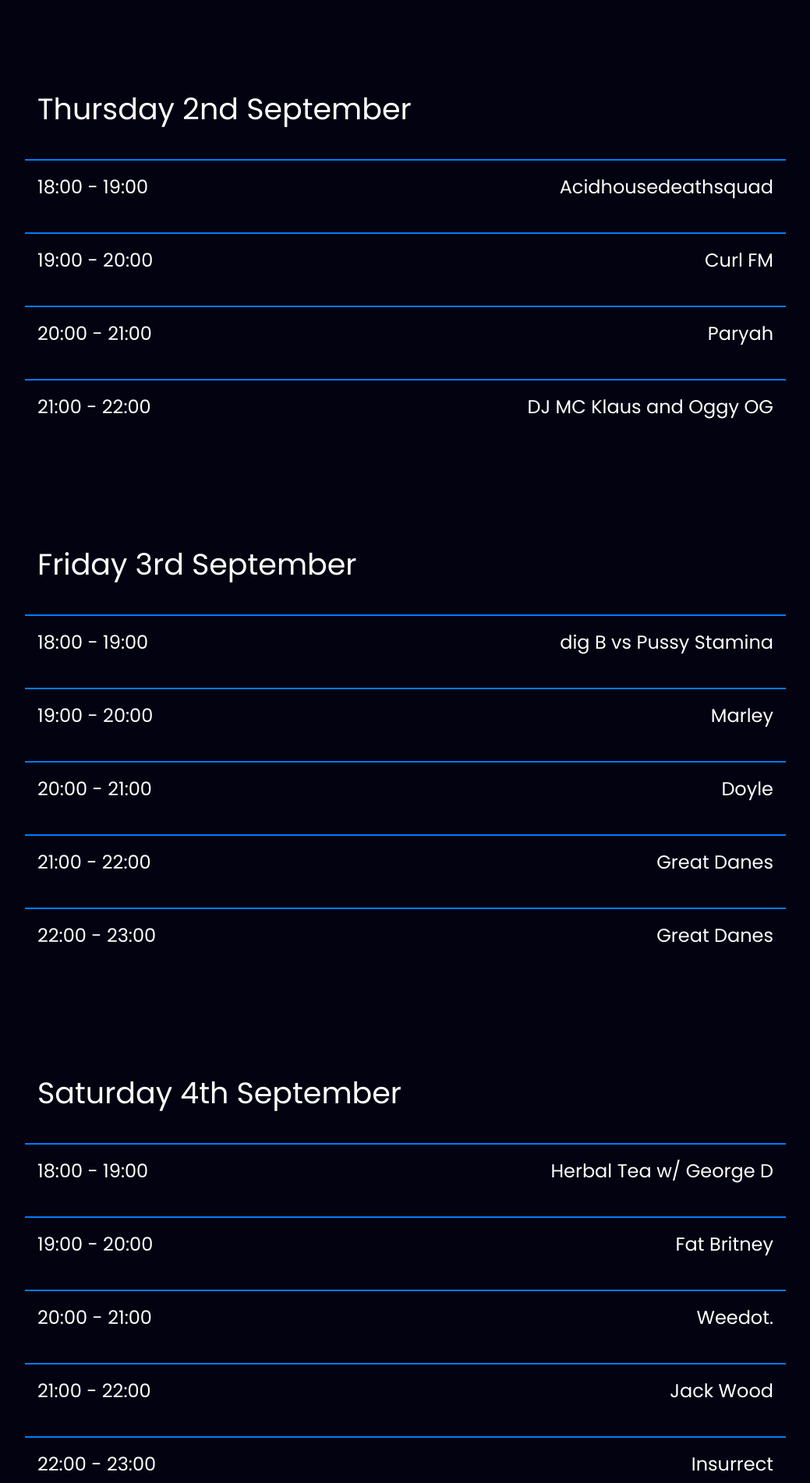
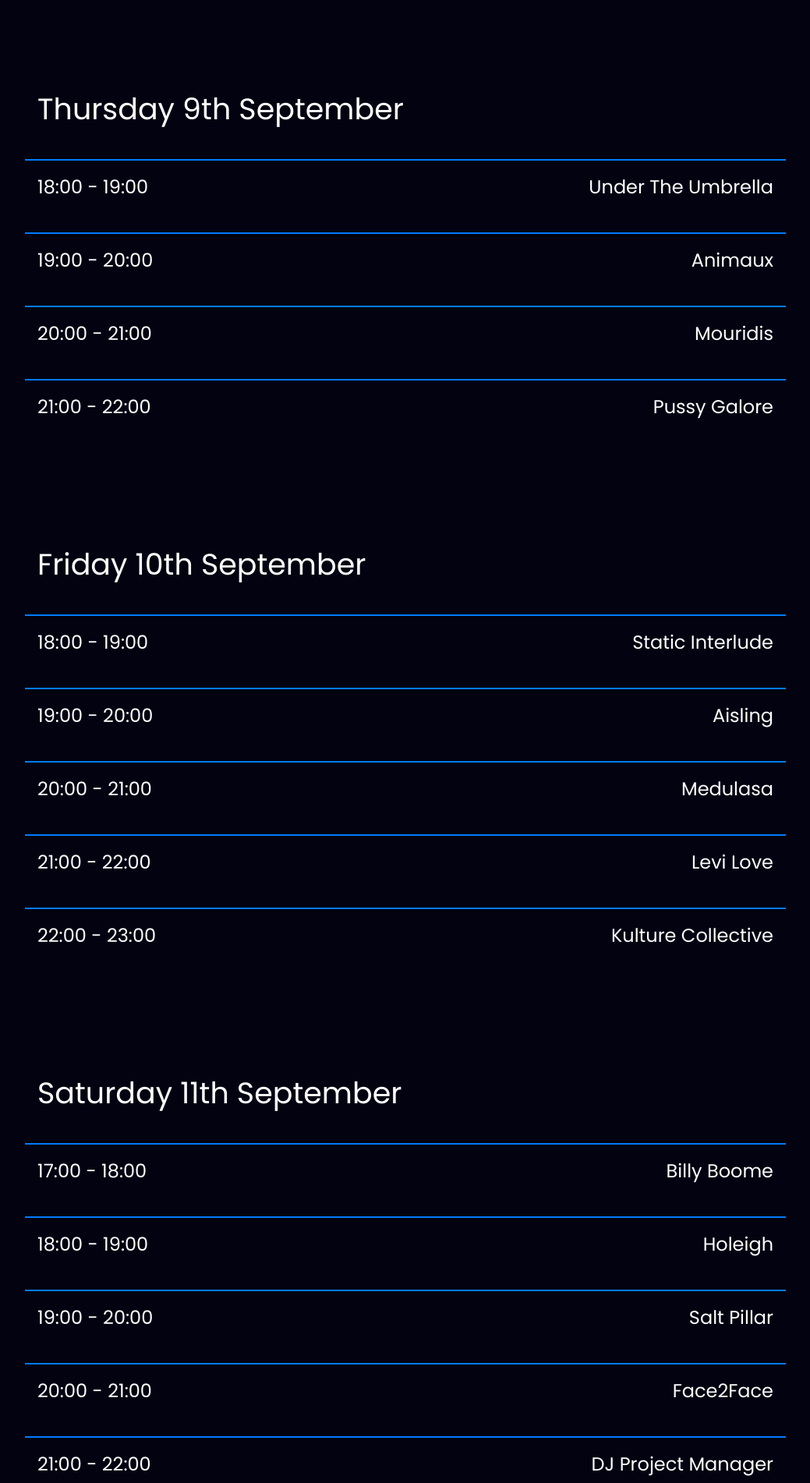
Before and after one commit to katiemhughes/radio-website, a React (Create React App) app: page / in a window 1280 px wide. Shown: the part 1718-3620 px from the top of the page at 78% size, without its empty margins (120-1159 px from the left). Built offline with nearby package versions, Linux system fonts and the light colour scheme.

Commit message:
scheudle change

```diff
--- a/src/components/schedule/Schedule.js
+++ b/src/components/schedule/Schedule.js
@@ -11,73 +11,77 @@ const Schedule = () => {
             <h1 className="schedule-title">SCHEDULE</h1>
             <table className="schedule-table">
                 <ScheduleDate
-                    showDate="Thursday 2nd September"
+                    showDate="Thursday 9th September"
                 />
                 <ScheduleItem
                     showTime="18:00 - 19:00"
-                    showName="Acidhousedeathsquad"
+                    showName="Under The Umbrella"
                 />
                 <ScheduleItem
                     showTime="19:00 - 20:00"
-                    showName="Curl FM"
+                    showName="Animaux"
                 />
                 <ScheduleItem
                     showTime="20:00 - 21:00"
-                    showName="Paryah"
+                    showName="Mouridis"
                 />
                 <ScheduleItem
                     showTime="21:00 - 22:00"
-                    showName="DJ MC Klaus and Oggy OG"
+                    showName="Pussy Galore"
                 />
             </table>
             <table className="schedule-table">
                 <ScheduleDate
-                    showDate="Friday 3rd September"
+                    showDate="Friday 10th September"
                 />
                 <ScheduleItem
                     showTime="18:00 - 19:00"
-                    showName="dig B vs Pussy Stamina"
+                    showName="Static Interlude"
                 />
                 <ScheduleItem
                     showTime="19:00 - 20:00"
-                    showName="Marley"
+                    showName="Aisling"
                 />
                 <ScheduleItem
                     showTime="20:00 - 21:00"
-                    showName="Doyle"
+                    showName="Medulasa"
                 />
                 <ScheduleItem
                     showTime="21:00 - 22:00"
-                    showName="Great Danes"
+                    showName="Levi Love"
                 />
                 <ScheduleItem
                     showTime="22:00 - 23:00"
-                    showName="Great Danes"
+                    showName="Kulture Collective"
                 />
             </table>
             <table className="schedule-table">
                 <ScheduleDate
-                    showDate="Saturday 4th September"
+                    showDate="Saturday 11th September"
+                />
+                <ScheduleItem
+                    showTime="17:00 - 18:00"
+                    showName="Billy Boome"
                 />
                 <ScheduleItem
                     showTime="18:00 - 19:00"
-                    showName="Herbal Tea w/ George D"
+                    showName="Holeigh"
                 />
                 <ScheduleItem
                     showTime="19:00 - 20:00"
-                    showName="Fat Britney"
+                    showName="Salt Pillar"
                 />
                 <ScheduleItem
                     showTime="20:00 - 21:00"
-                    showName="Weedot."
+                    showName="Face2Face"
                 />
                 <ScheduleItem
                     showTime="21:00 - 22:00"
-                    showName="Jack Wood"
+                    showName="DJ Project Manager"
                 />
                 <ScheduleItem
                     showTime="22:00 - 23:00"
-                    showName="Insurrect"
+                    showName="Gibbin b2b Cam Spen"
                 />
             </table>
         </div>
```
